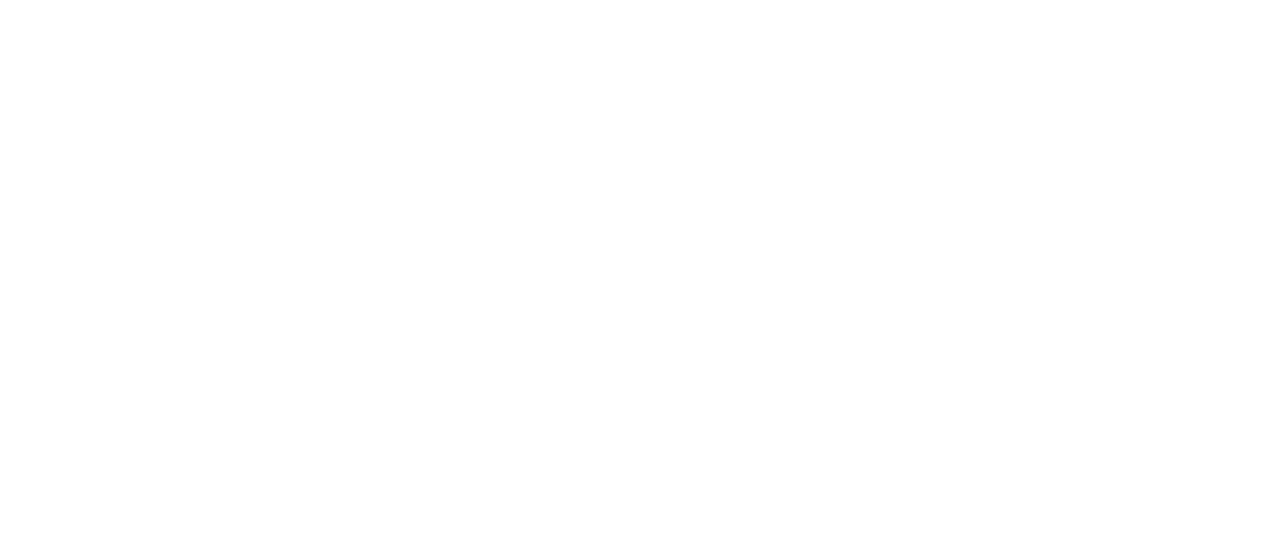
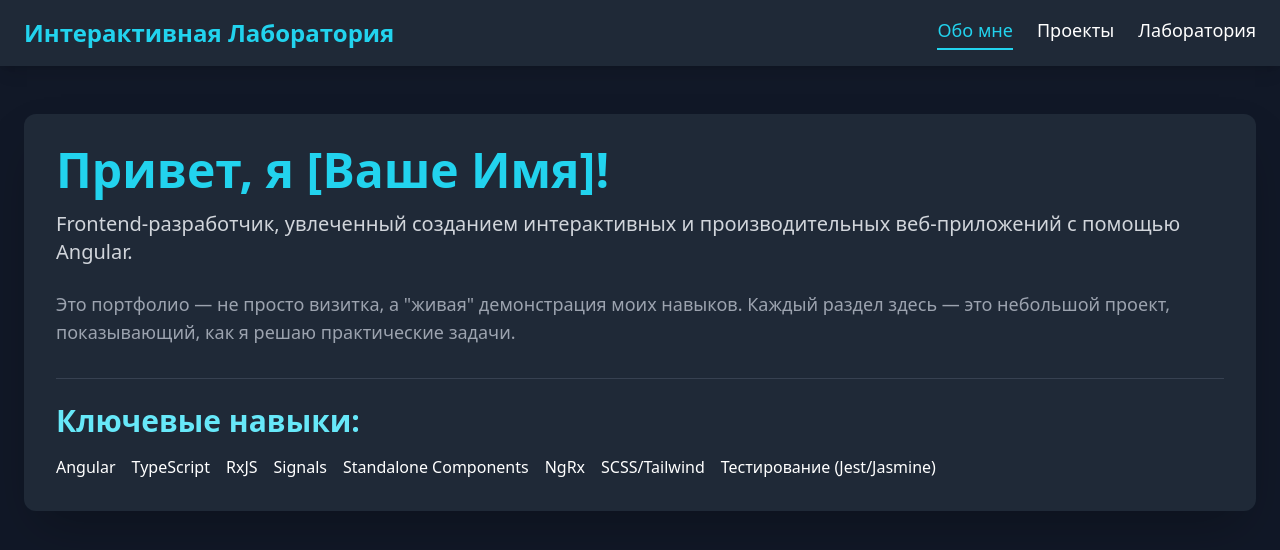
Before and after one commit to Musin-Mihail/angular-portfolio, an Angular app: page / in a window 1280 px wide. Shown: the top 550 px of the page. Built offline with nearby package versions, Linux system fonts and the light colour scheme.

Commit message:
Обо мне

```diff
--- a/src/app/app.routes.ts
+++ b/src/app/app.routes.ts
@@ -1,3 +1,8 @@
 import { Routes } from '@angular/router';
+import { HomeComponent } from './home/home.component';
 
-export const routes: Routes = [];
+export const routes: Routes = [
+    // По умолчанию будет открываться HomeComponent
+    { path: '', component: HomeComponent },
+    // TODO: Добавить ленивую загрузку для других маршрутов
+];
--- a/src/app/app.ts
+++ b/src/app/app.ts
@@ -1,16 +1,46 @@
 import { Component } from '@angular/core';
-import { RouterOutlet } from '@angular/router';
+import { RouterOutlet, RouterLink, RouterLinkActive } from '@angular/router';
 
 @Component({
   selector: 'app-root',
-  // Указываем, что компонент является standalone
   standalone: true,
-  // Импортируем RouterOutlet для работы с маршрутизацией
-  imports: [RouterOutlet],
-  // Прямое указание шаблона и стилей
+  // Импортируем RouterOutlet, RouterLink и RouterLinkActive для навигации
+  imports: [RouterOutlet, RouterLink, RouterLinkActive],
   template: `
-    <!-- Основное место для отображения компонентов в зависимости от маршрута -->
-    <router-outlet></router-outlet>
+    <div class="min-h-screen bg-gray-900 text-white font-sans">
+      <header class="bg-gray-800 shadow-lg">
+        <nav class="container mx-auto px-6 py-4 flex justify-between items-center">
+          <div class="text-2xl font-bold text-cyan-400">
+            <a routerLink="/">Интерактивная Лаборатория</a>
+          </div>
+          <div class="flex space-x-6 text-lg">
+            <a
+              routerLink="/"
+              routerLinkActive="text-cyan-400 border-b-2 border-cyan-400"
+              [routerLinkActiveOptions]="{exact: true}"
+              class="hover:text-cyan-300 transition-colors duration-300 pb-1">
+              Обо мне
+            </a>
+            <a
+              routerLink="/projects"
+              routerLinkActive="text-cyan-400 border-b-2 border-cyan-400"
+              class="hover:text-cyan-300 transition-colors duration-300 pb-1">
+              Проекты
+            </a>
+            <a
+              routerLink="/lab"
+              routerLinkActive="text-cyan-400 border-b-2 border-cyan-400"
+              class="hover:text-cyan-300 transition-colors duration-300 pb-1">
+              Лаборатория
+            </a>
+          </div>
+        </nav>
+      </header>
+      <main class="container mx-auto px-6 py-12">
+        <!-- Здесь будут отображаться компоненты в зависимости от маршрута -->
+        <router-outlet></router-outlet>
+      </main>
+    </div>
   `,
   styles: [],
 })
--- /dev/null
+++ b/src/app/home/home.component.ts
@@ -0,0 +1,48 @@
+import { Component } from '@angular/core';
+import { CommonModule } from '@angular/common';
+
+@Component({
+  selector: 'app-home',
+  standalone: true,
+  imports: [CommonModule],
+  template: `
+    <div class="bg-gray-800 rounded-xl shadow-2xl p-8 animate-fade-in">
+      <h1 class="text-5xl font-bold text-cyan-400 mb-4">Привет, я [Ваше Имя]!</h1>
+      <p class="text-xl text-gray-300 mb-6">
+        Frontend-разработчик, увлеченный созданием интерактивных и производительных веб-приложений с помощью Angular.
+      </p>
+      <p class="text-lg text-gray-400 mb-8">
+        Это портфолио — не просто визитка, а "живая" демонстрация моих навыков. Каждый раздел здесь — это небольшой проект, показывающий, как я решаю практические задачи.
+      </p>
+
+      <div class="border-t border-gray-700 pt-6">
+        <h2 class="text-3xl font-bold text-cyan-300 mb-4">Ключевые навыки:</h2>
+        <div class="flex flex-wrap gap-4">
+          <span class="skill-badge">Angular</span>
+          <span class="skill-badge">TypeScript</span>
+          <span class="skill-badge">RxJS</span>
+          <span class="skill-badge">Signals</span>
+          <span class="skill-badge">Standalone Components</span>
+          <span class="skill-badge">NgRx</span>
+          <span class="skill-badge">SCSS/Tailwind</span>
+          <span class="skill-badge">Тестирование (Jest/Jasmine)</span>
+        </div>
+      </div>
+    </div>
+  `,
+  styles: `
+    .skill-badge {
+      @apply bg-cyan-800/50 text-cyan-300 text-lg px-4 py-2 rounded-lg font-medium;
+    }
+    @keyframes fade-in {
+      from { opacity: 0; transform: translateY(10px); }
+      to { opacity: 1; transform: translateY(0); }
+    }
+    .animate-fade-in {
+      animation: fade-in 0.5s ease-out forwards;
+    }
+  `
+})
+export class HomeComponent {
+
+}
--- a/src/index.html
+++ b/src/index.html
@@ -1,13 +1,23 @@
 <!doctype html>
-<html lang="en">
+<html lang="ru">
 <head>
   <meta charset="utf-8">
   <title>AngularPortfolio</title>
   <base href="/">
   <meta name="viewport" content="width=device-width, initial-scale=1">
   <link rel="icon" type="image/x-icon" href="favicon.ico">
+  <!-- Подключаем Tailwind CSS -->
+  <script src="https://cdn.tailwindcss.com"></script>
+  <link rel="preconnect" href="https://fonts.googleapis.com">
+  <link rel="preconnect" href="https://fonts.gstatic.com" crossorigin>
+  <link href="https://fonts.googleapis.com/css2?family=Inter:wght@400;500;700&display=swap" rel="stylesheet">
+  <style>
+    body {
+      font-family: 'Inter', sans-serif;
+    }
+  </style>
 </head>
-<body>
+<body class="bg-gray-900">
   <app-root></app-root>
 </body>
 </html>
```
